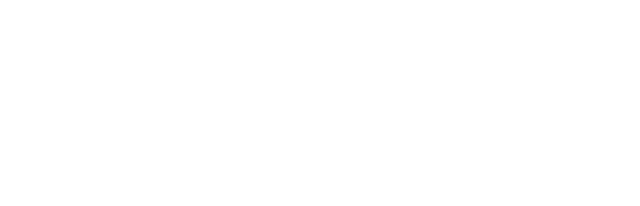
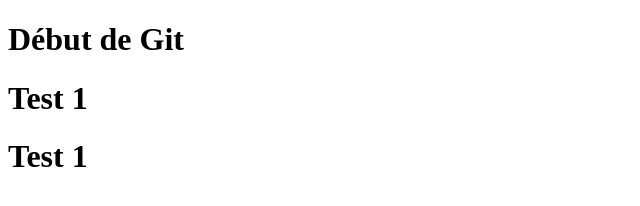
Before and after one commit to romainmltr/git-dw2, a plain HTML site: page index.html in a window 1280 px wide. Shown: the whole page, without its empty margins (0-640 px from the left). Drawn offline with Linux system fonts and the light colour scheme.

Commit message:
initialisation de mon projet

```diff
--- a/css.css
+++ b/css.css
@@ -5,6 +5,7 @@
 }
 
 *{
- background-color: red;
+ background-color: mediumaquamarine;
+
 
 }
--- a/index.html
+++ b/index.html
@@ -5,8 +5,12 @@
     <meta http-equiv="X-UA-Compatible" content="IE=edge">
     <meta name="viewport" content="width=device-width, initial-scale=1.0">
     <title>Document</title>
+
 </head>
 <body>
 
+    <h1>Début de Git</h1>
+    <h1>Test 1</h1>
+    <h1>Test 1</h1>
 </body>
 </html>
```
